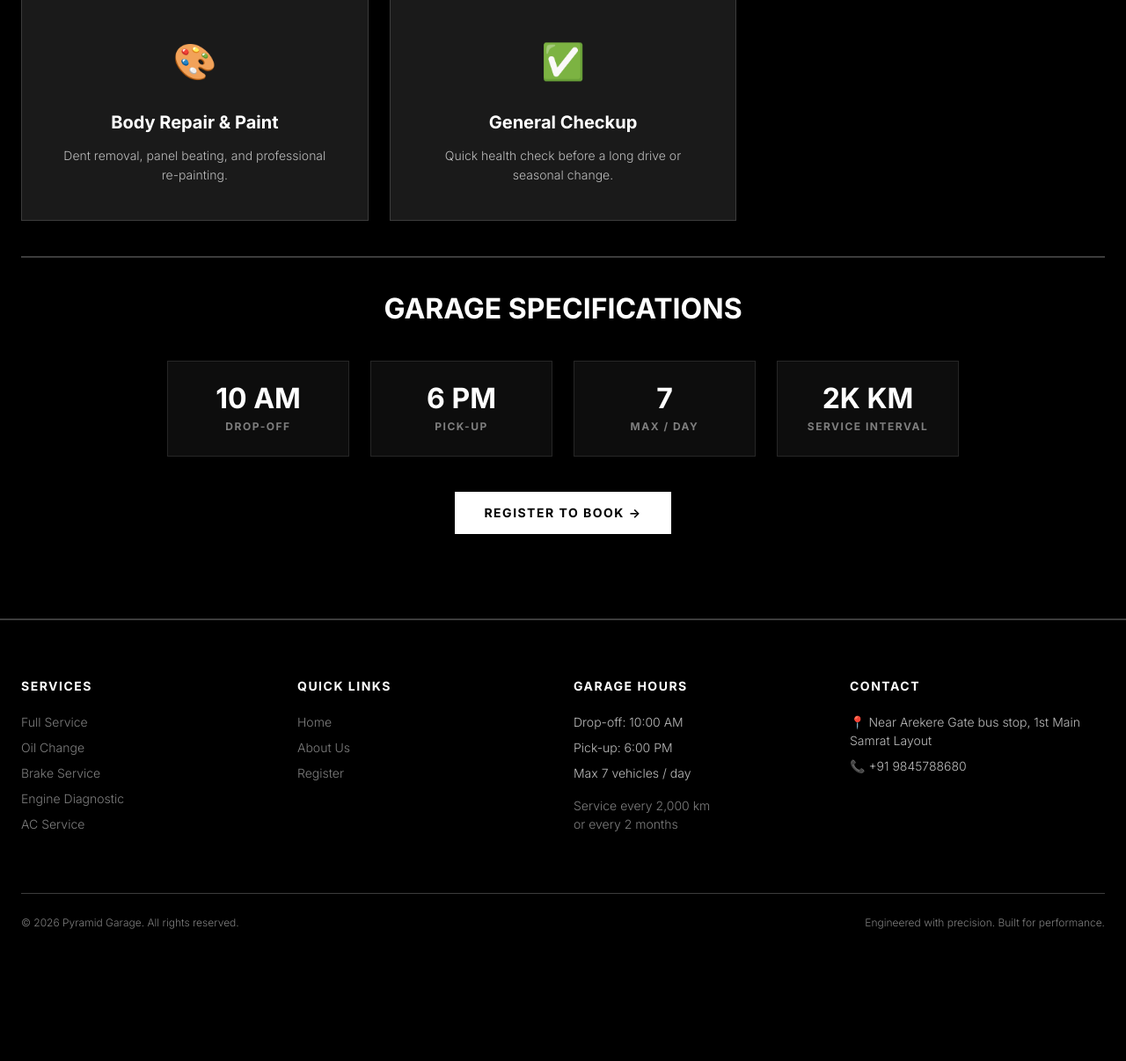
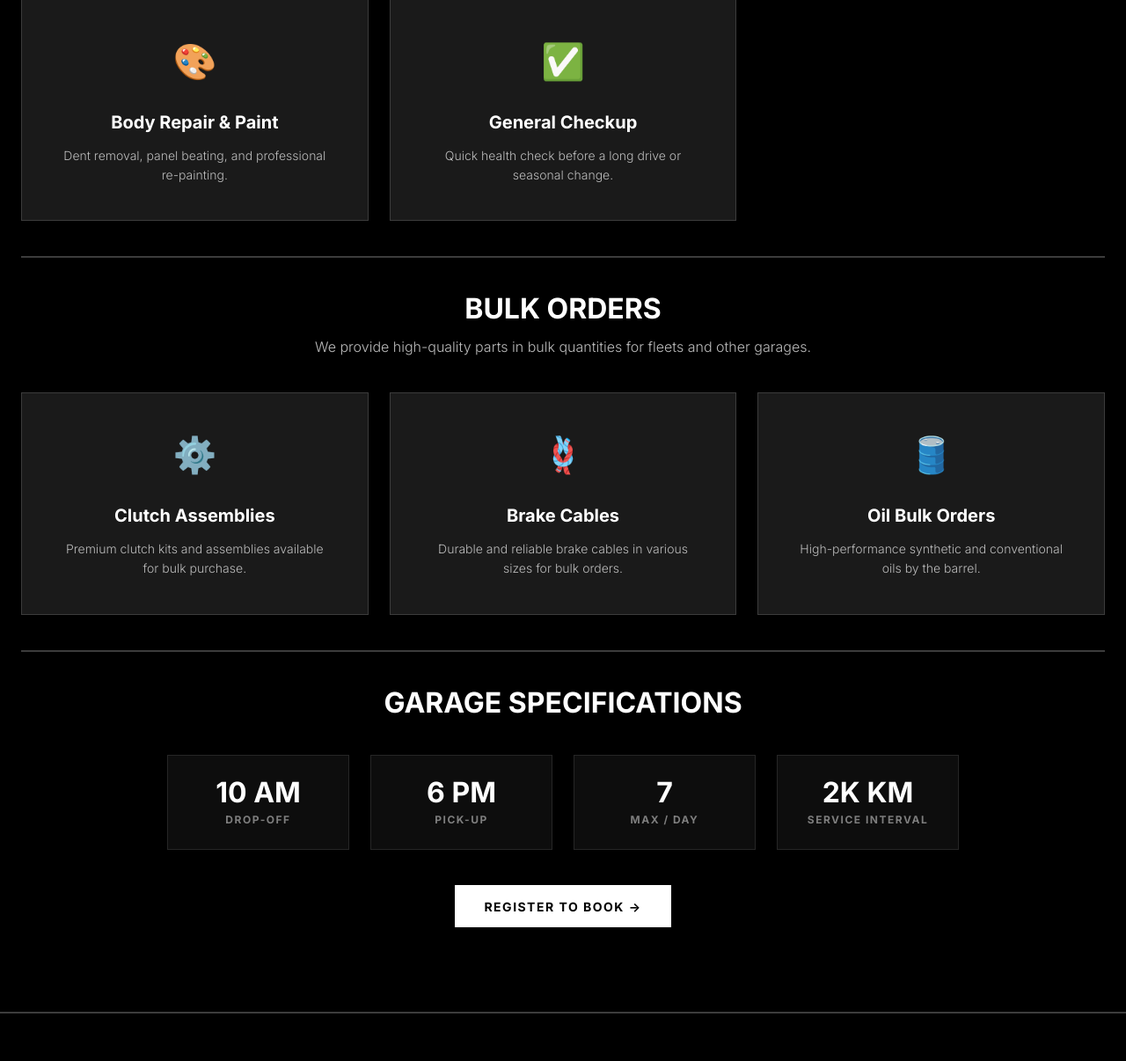
Before and after one commit to chinmayc0707/Precision-Garage, a Flask app: page /services in a window 1280 px wide. Shown: the part 984-2190 px from the top of the page at 88% size. Before the commit the page ends 2040 px from the top, so only its background shows below. Run offline with Flask 3, Linux system fonts and the light colour scheme; some libraries are stand-ins or nearby versions.

Commit message:
Add bulk orders section to services page
Added a new section to `templates/services.html` showcasing bulk orders for clutch assemblies, brake cables, and oil, utilizing the existing layout and UI components.

Co-authored-by: chinmayc0707 <139462368+chinmayc0707@users.noreply.github.com>

```diff
--- a/templates/services.html
+++ b/templates/services.html
@@ -19,6 +19,33 @@
                 <p class="card-desc mt-sm">{{ svc.desc }}</p>
             </div>
             {% endfor %}
+        </div>
+
+
+        <!-- Bulk Orders Info -->
+        <div class="mt-xl fade-up">
+            <div class="m-stripe m-stripe-thin mb-xl"><span></span><span></span><span></span></div>
+            <div class="text-center mb-xl">
+                <h2 class="display-sm">BULK ORDERS</h2>
+                <p class="body-md mt-sm">We provide high-quality parts in bulk quantities for fleets and other garages.</p>
+            </div>
+            <div class="grid-3">
+                <div class="service-card fade-up">
+                    <div class="card-icon">⚙️</div>
+                    <h3 class="card-title">Clutch Assemblies</h3>
+                    <p class="card-desc mt-sm">Premium clutch kits and assemblies available for bulk purchase.</p>
+                </div>
+                <div class="service-card fade-up">
+                    <div class="card-icon">🪢</div>
+                    <h3 class="card-title">Brake Cables</h3>
+                    <p class="card-desc mt-sm">Durable and reliable brake cables in various sizes for bulk orders.</p>
+                </div>
+                <div class="service-card fade-up">
+                    <div class="card-icon">🛢️</div>
+                    <h3 class="card-title">Oil Bulk Orders</h3>
+                    <p class="card-desc mt-sm">High-performance synthetic and conventional oils by the barrel.</p>
+                </div>
+            </div>
         </div>
 
         <!-- Garage Info -->
```
